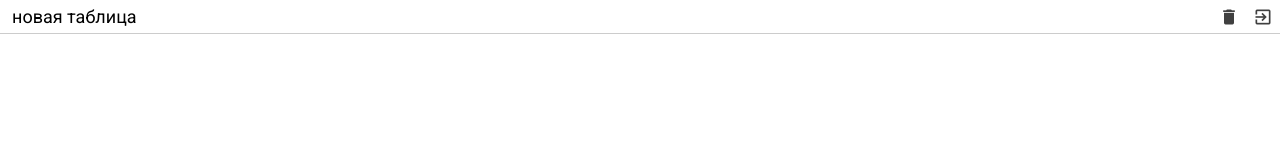
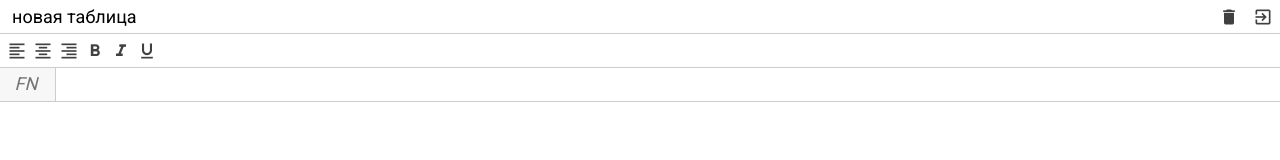
Before and after one commit to feisk/pure-js-excel, a website built with webpack: page src/index.html in a window 1280 px wide. Built offline with nearby package versions, Linux system fonts and the light colour scheme.

Commit message:
wip: add toolbar & formula styles

```diff
--- a/src/index.html
+++ b/src/index.html
@@ -25,9 +25,33 @@
             </div>
           </div>
 
-          <div class="excel__toolbar"></div>
+          <div class="excel__toolbar">
+            <button class="btn">
+              <span class="material-icons"> format_align_left </span>
+            </button>
+            <button class="btn">
+              <span class="material-icons">  format_align_center </span>
+            </button>
+            <button class="btn">
+              <span class="material-icons"> format_align_right </span>
+            </button>
+            <button class="btn">
+              <span class="material-icons">  format_bold </span>
+            </button>
+            <button class="btn">
+              <span class="material-icons"> format_italic </span>
+            </button>
+            <button class="btn">
+              <span class="material-icons"> format_underline </span>
+            </button>
+          </div>
 
-          <div class="excel__formula"></div>
+          <div class="excel__formula">
+            <div class="info">
+              <span>fn</span>
+            </div>
+            <input type="text" class="input" value="" />
+          </div>
 
           <div class="excel__table"></div>
         </div>
--- a/src/scss/_mixins.scss
+++ b/src/scss/_mixins.scss
@@ -1,3 +1,15 @@
+@mixin topBlock($topOffset: 0) {
+  position: absolute;
+  top: $topOffset;
+  left: 0;
+  right: 0;
+  display: flex;
+  align-items: center;
+  height: $top_block_height;
+  padding: 4px;
+  border-bottom: 1px solid $border_color;
+}
+
 @mixin button($color: green) {
   display: flex;
   position: relative;
@@ -13,6 +25,7 @@
   &:active,
   &.active {
     color: $color;
+    background-color: rgba($color, 0.125);
   }
 
   &:hover {
@@ -24,3 +37,26 @@
     font-size: 20px;
   }
 }
+
+@mixin input($withHover: true) {
+  padding: 2px 7px;
+  font-size: 18px;
+  line-height: 22px;
+  color: #000;
+  border: 1px solid transparent;
+  border-radius: 2px;
+
+  @if $withHover {
+    transition: 100ms ease border-color;
+
+    &:hover {
+      border-color: #e5e5e5;
+    }
+
+    &:focus {
+      border: 2px solid #1a73e8;
+      margin: -1px;
+      border-radius: 4px;
+    }
+  }
+}
--- a/src/scss/_variables.scss
+++ b/src/scss/_variables.scss
@@ -1 +1,2 @@
-$header-height: 34px;
+$top_block_height: 34px;
+$border_color: #ccc;
--- a/src/scss/layout/formula.scss
+++ b/src/scss/layout/formula.scss
@@ -1,2 +1,32 @@
 .excel__formula {
+  position: relative;
+  @include topBlock($top_block_height * 2);
+
+  .info {
+    position: absolute;
+    top: 0;
+    bottom: 0;
+    left: 0;
+    display: flex;
+    align-items: center;
+    justify-content: center;
+    width: 56px;
+    margin: auto;
+    padding-right: 3px;
+    font-size: 18px;
+    font-style: italic;
+    text-transform: uppercase;
+    color: #757575;
+    background-color: #f7f7f7;
+    border-right: 1px solid $border_color;
+    pointer-events: none;
+  }
+
+  .input {
+    @include input($withHover: false);
+    width: 100%;
+    padding-left: 56px;
+    caret-color: #757575;
+    pointer-events: auto;
+  }
 }
--- a/src/scss/layout/header.scss
+++ b/src/scss/layout/header.scss
@@ -1,31 +1,9 @@
 .excel__header {
-  position: sticky;
-  top: 0;
-  display: flex;
+  @include topBlock;
   justify-content: space-between;
-  align-items: center;
-  height: $header-height;
-  padding: 4px;
-  border-bottom: 1px solid #ccc;
-  transition: 100ms ease border-color;
 
   .input {
-    padding: 2px 7px;
-    font-size: 18px;
-    line-height: 22px;
-    color: #000;
-    border: 1px solid transparent;
-    border-radius: 2px;
-
-    &:hover {
-      border-color: #e5e5e5;
-    }
-
-    &:focus {
-      border: 2px solid #1a73e8;
-      margin: -1px;
-      border-radius: 4px;
-    }
+    @include input;
   }
 
   .btn-block {
--- a/src/scss/layout/toolbar.scss
+++ b/src/scss/layout/toolbar.scss
@@ -1,2 +1,7 @@
 .excel__toolbar {
+  @include topBlock($top_block_height);
+
+  .btn {
+    @include button;
+  }
 }
```
